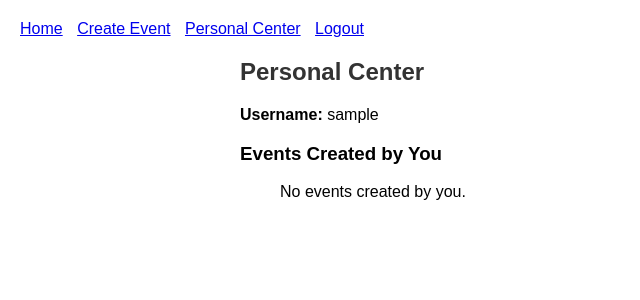
After one commit to yun-24/MSE800_2-EventManagement, a Django app: page /events/personal-center/ in a window 1280 px wide. The commit adds this page. Shown: the top 300 px of the page, without its empty margins (0-640 px from the left). Run offline with Django 5.2, Linux system fonts and the light colour scheme; the visitor is signed in with stand-in values (Sample User, id 1); data that the repository does not hold is empty; some libraries are stand-ins or nearby versions.

Commit message:
Personal center page update

```diff
--- a/events/urls.py
+++ b/events/urls.py
@@ -8,4 +8,5 @@ urlpatterns = [
     path('event/<int:pk>/', views.event_detail, name='event_detail'),
     path('event/new/', views.create_event, name='create_event'),
     path('<int:pk>/edit/', views.edit_event, name='edit_event'),
+    path('personal-center/', views.personal_center, name='personal_center'),
 ]
--- a/events/views.py
+++ b/events/views.py
@@ -43,3 +43,12 @@ def edit_event(request, pk):
     else:
         form = EventForm(instance=event)
     return render(request, 'events/edit_event.html', {'form': form, 'event': event})
+
+
+def personal_center(request):
+    if request.user.is_authenticated:
+        user_events = Event.objects.filter(organizer=request.user)
+        return render(request, 'users/personal_center.html', {'username': request.user.username, 'user_events': user_events})
+    else:
+        # Handle the case where the user is not logged in
+        return redirect('events:event_list')
--- a/templates/base.html
+++ b/templates/base.html
@@ -11,6 +11,7 @@
     <a href="{% url 'events:event_list' %}">Home</a>
     {% if user.is_authenticated %}
     <a href="{% url 'events:create_event' %}">Create Event</a>
+    <a href="{% url 'events:personal_center' %}">Personal Center</a>
     <a href="{% url 'users:logout' %}">Logout</a>
     {% else %}
     <a href="{% url 'users:login' %}">Login</a>
--- /dev/null
+++ b/templates/users/personal_center.html
@@ -0,0 +1,18 @@
+{% extends 'base.html' %}
+
+{% block title %}Personal Center{% endblock %}
+
+{% block content %}
+<h2>Personal Center</h2>
+<p><strong>Username:</strong> {{ username }}</p>
+<h3>Events Created by You</h3>
+<ul>
+    {% for event in user_events %}
+    <li>
+        <a href="{% url 'events:event_detail' event.pk %}">{{ event.title }}</a> - {{ event.date_time }}
+    </li>
+    {% empty %}
+    <li>No events created by you.</li>
+    {% endfor %}
+</ul>
+{% endblock %}
```
